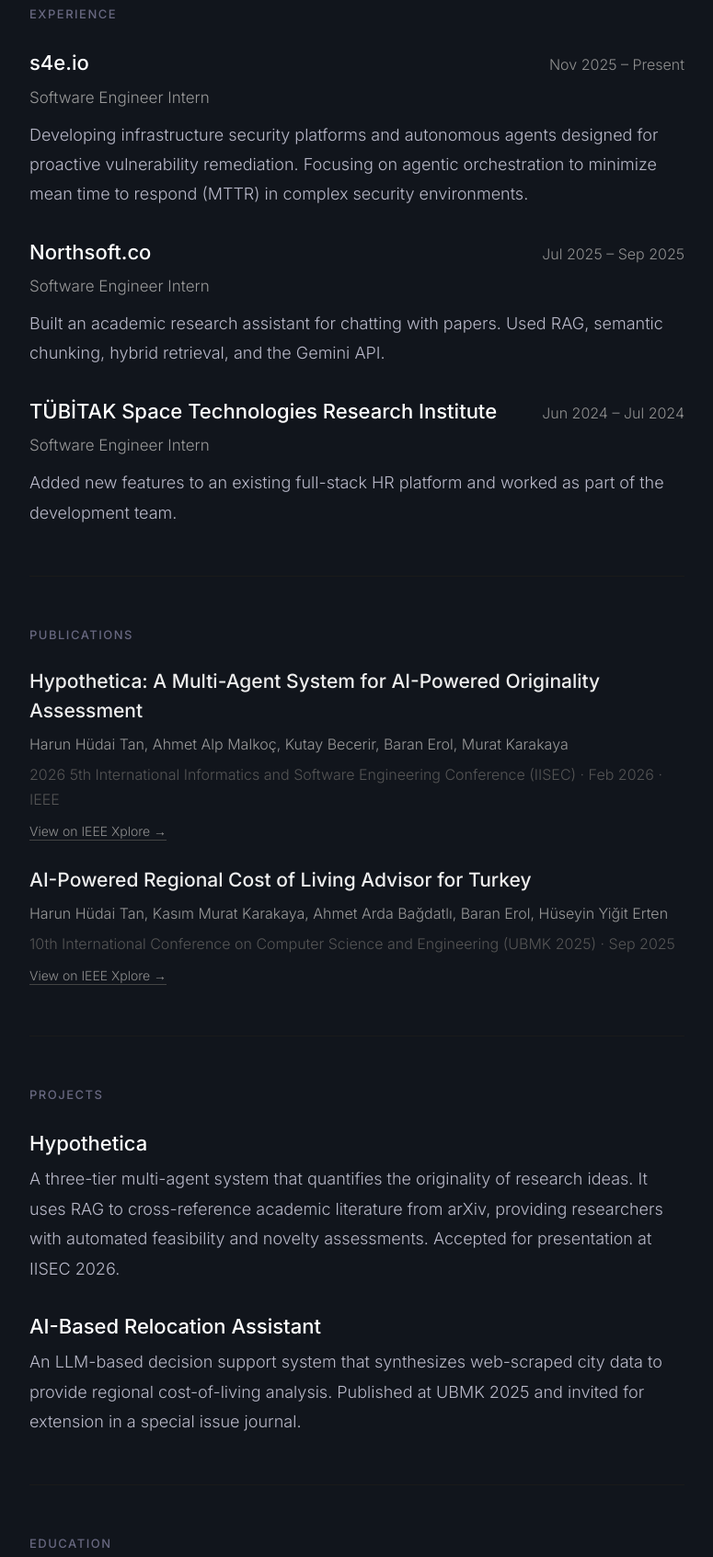
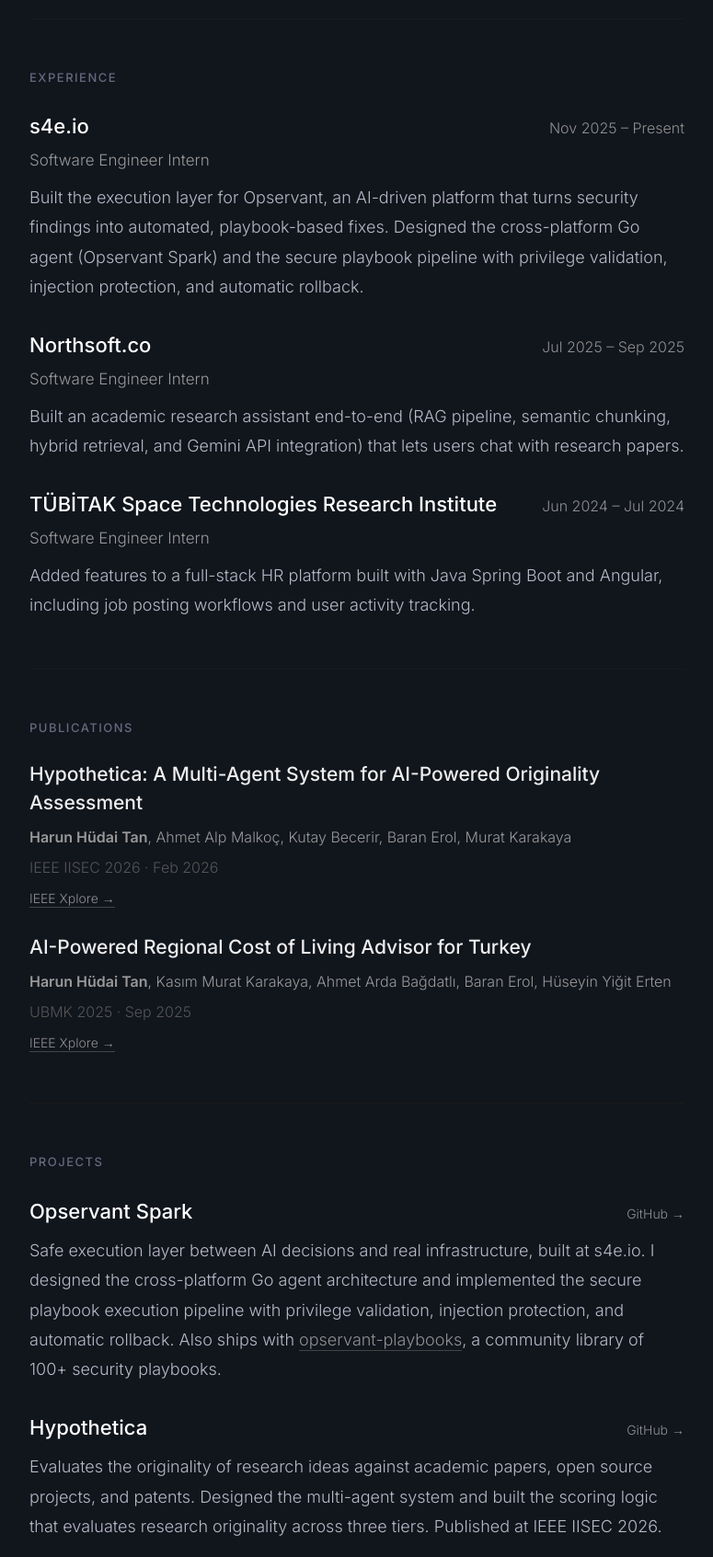
Before and after one commit to HarunHudaiTan/one-pager, a plain HTML site: page index.html in a window 1280 px wide. Shown: the part 700-2393 px from the top of the page at 92% size, without its empty margins (252-1027 px from the left). Drawn offline with Linux system fonts and the light colour scheme.

Commit message:
Update index.html

```diff
--- a/index.html
+++ b/index.html
@@ -353,13 +353,13 @@
   <div class="header" id="about">
     <div class="header-copy">
       <div class="name">Harun Hüdai Tan</div>
-      <div class="bio" data-en>Software Engineer specialized in autonomous agentic workflows and AI-driven cybersecurity.</div>
-      <div class="bio" data-tr>Otonom ajan iş akışları ve yapay zeka destekli siber güvenlik üzerine uzmanlaşan yazılım mühendisi.</div>
+      <div class="bio" data-en>Software engineer building AI systems that act on security decisions, not just make them.</div>
+      <div class="bio" data-tr>Güvenlik kararlarını yalnızca önermekle kalmayıp, doğrudan uygulamaya geçiren yapay zeka sistemleri geliştiren bir yazılım mühendisi.</div>
       <p class="about-text" data-en>
-        I design and build AI systems for autonomous decision-making and security-critical workflows. Currently at s4e.io, I build agentic threat analysis pipelines. My focus is on the intersection of LLM security and automated incident response.
+        I build AI systems that don't just detect security issues, but safely act on them. Most security systems focus on detection, while reliable and controlled execution is still evolving. My work focuses on this space, building agents and execution layers that apply security decisions in real-world systems. I also support my projects with research and continue developing them from an academic perspective.
       </p>
       <p class="about-text" data-tr>
-        Basit sohbet arayüzlerinin ötesine geçen, otonom karar verme yetisine sahip yapay zeka sistemleri tasarlıyorum. Şu an s4e.io bünyesinde, ajansal tehdit analiz pipeline'ları ve güvenli RAG mimarileri üzerine çalışıyorum. Odak noktam, LLM güvenliği ve otomatik olay müdahalesi arasındaki kesişim kümesidir.
+        Güvenlik sorunlarını yalnızca tespit etmekle kalmayıp, güvenli şekilde aksiyona dönüştüren yapay zeka sistemleri geliştiriyorum. Günümüzde çoğu güvenlik sistemi tespit odaklıdır; ancak bu bulguları güvenilir ve kontrollü şekilde uygulayan çözümler hâlâ gelişmektedir. Benim çalışmalarım da bu alana odaklanır ve güvenlik kararlarını gerçek sistemlerde uygulayabilen ajanlar ile yürütme katmanları geliştirmeyi kapsar. Bunun yanında projelerimi araştırma ile destekliyor ve akademik olarak geliştirmeye devam ediyorum.
       </p>
       <div class="links">
         <a href="mailto:harunhudaitan@gmail.com">harunhudaitan@gmail.com</a>
@@ -398,10 +398,10 @@
         <span data-tr>Yazılım Mühendisi Stajyeri</span>
       </div>
       <div class="item-desc" data-en>
-        Developing infrastructure security platforms and autonomous agents designed for proactive vulnerability remediation. Focusing on agentic orchestration to minimize mean time to respond (MTTR) in complex security environments.
+        Built the execution layer for Opservant, an AI-driven platform that turns security findings into automated, playbook-based fixes. Designed the cross-platform Go agent (Opservant Spark) and the secure playbook pipeline with privilege validation, injection protection, and automatic rollback.
       </div>
       <div class="item-desc" data-tr>
-        Proaktif zafiyet giderme için tasarlanmış altyapı güvenlik platformları ve otonom ajanlar üzerinde çalışıyorum. Karmaşık güvenlik ortamlarında müdahale süresini (MTTR) minimize etmek için ajansal orkestrasyona odaklanıyorum.
+        Yapay zeka destekli Opservant platformunun yürütme katmanını geliştirdim. Bu platform, güvenlik bulgularını otomatik ve playbook tabanlı aksiyonlara dönüştürür. Çapraz platform çalışan Go tabanlı ajanı (Opservant Spark) tasarladım ve yetki doğrulama, komut enjeksiyonuna karşı koruma ve otomatik geri alma mekanizmalarını içeren güvenli bir playbook yürütme altyapısı geliştirdim.
       </div>
     </div>
 
@@ -415,10 +415,10 @@
         <span data-tr>Yazılım Mühendisi Stajyeri</span>
       </div>
       <div class="item-desc" data-en>
-        Built an academic research assistant for chatting with papers. Used RAG, semantic chunking, hybrid retrieval, and the Gemini API.
+        Built an academic research assistant end-to-end (RAG pipeline, semantic chunking, hybrid retrieval, and Gemini API integration) that lets users chat with research papers.
       </div>
       <div class="item-desc" data-tr>
-        Makalelerle sohbet etmeyi mümkün kılan bir akademik araştırma asistanı geliştirdim. RAG, semantik parçalama, hibrit erişim ve Gemini API kullandım.
+        Kullanıcıların akademik makalelerle etkileşim kurabildiği bir araştırma asistanını uçtan uca geliştirdim. Bu sistem; RAG pipeline, semantik parçalama, hibrit veri erişimi ve Gemini API entegrasyonunu içerir.
       </div>
     </div>
 
@@ -432,10 +432,10 @@
         <span data-tr>Yazılım Mühendisi Stajyeri</span>
       </div>
       <div class="item-desc" data-en>
-        Added new features to an existing full-stack HR platform and worked as part of the development team.
+        Added features to a full-stack HR platform built with Java Spring Boot and Angular, including job posting workflows and user activity tracking.
       </div>
       <div class="item-desc" data-tr>
-        Mevcut bir full-stack İK platformuna yeni özellikler ekledim ve geliştirme ekibinin bir parçası olarak çalıştım.
+        Java Spring Boot ve Angular ile geliştirilen bir İK platformuna yeni özellikler ekledim. İş ilanı süreçlerini yöneten akışlar ve kullanıcı aktivite takibi gibi sistemleri geliştirdim.
       </div>
     </div>
   </div>
@@ -452,29 +452,29 @@
     <div class="pub">
       <div class="pub-title">Hypothetica: A Multi-Agent System for AI-Powered Originality Assessment</div>
       <div class="pub-meta">
-        <span data-en>Harun Hüdai Tan, Ahmet Alp Malkoç, Kutay Becerir, Baran Erol, Murat Karakaya</span>
-        <span data-tr>Harun Hüdai Tan, Ahmet Alp Malkoç, Kutay Becerir, Baran Erol, Murat Karakaya</span>
+        <span data-en><strong>Harun Hüdai Tan</strong>, Ahmet Alp Malkoç, Kutay Becerir, Baran Erol, Murat Karakaya</span>
+        <span data-tr><strong>Harun Hüdai Tan</strong>, Ahmet Alp Malkoç, Kutay Becerir, Baran Erol, Murat Karakaya</span>
       </div>
       <div class="pub-meta" style="color:#555;">
-        <span data-en>2026 5th International Informatics and Software Engineering Conference (IISEC) · Feb 2026 · IEEE</span>
-        <span data-tr>2026 5. Uluslararası Bilişim ve Yazılım Mühendisliği Konferansı (IISEC) · Şub 2026 · IEEE</span>
+        <span data-en>IEEE IISEC 2026 · Feb 2026</span>
+        <span data-tr>IEEE IISEC 2026 · Şub 2026</span>
       </div>
       <a class="pub-link" href="https://ieeexplore.ieee.org/abstract/document/11418474" target="_blank">
-        <span data-en>View on IEEE Xplore →</span>
-        <span data-tr>IEEE Xplore'da Görüntüle →</span>
+        <span data-en>IEEE Xplore →</span>
+        <span data-tr>IEEE Xplore →</span>
       </a>
     </div>
 
     <div class="pub">
       <div class="pub-title">AI-Powered Regional Cost of Living Advisor for Turkey</div>
-      <div class="pub-meta">Harun Hüdai Tan, Kasım Murat Karakaya, Ahmet Arda Bağdatlı, Baran Erol, Hüseyin Yiğit Erten</div>
+      <div class="pub-meta"><strong>Harun Hüdai Tan</strong>, Kasım Murat Karakaya, Ahmet Arda Bağdatlı, Baran Erol, Hüseyin Yiğit Erten</div>
       <div class="pub-meta" style="color:#555;">
-        <span data-en>10th International Conference on Computer Science and Engineering (UBMK 2025) · Sep 2025</span>
-        <span data-tr>10. Uluslararası Bilgisayar Bilimi ve Mühendisliği Konferansı (UBMK 2025) · Eyl 2025</span>
+        <span data-en>UBMK 2025 · Sep 2025</span>
+        <span data-tr>UBMK 2025 · Eyl 2025</span>
       </div>
       <a class="pub-link" href="https://ieeexplore.ieee.org/abstract/document/11206933" target="_blank">
-        <span data-en>View on IEEE Xplore →</span>
-        <span data-tr>IEEE Xplore'da Görüntüle →</span>
+        <span data-en>IEEE Xplore →</span>
+        <span data-tr>IEEE Xplore →</span>
       </a>
     </div>
   </div>
@@ -489,18 +489,25 @@
     </div>
 
     <div class="item">
-      <div class="item-title" style="margin-bottom:4px;">Hypothetica</div>
-      <div class="item-desc" data-en>A three-tier multi-agent system that quantifies the originality of research ideas. It uses RAG to cross-reference academic literature from arXiv, providing researchers with automated feasibility and novelty assessments. Accepted for presentation at IISEC 2026.</div>
-      <div class="item-desc" data-tr>Araştırma fikirlerinin özgünlüğünü puanlayan üç katmanlı bir çok ajanlı sistem. arXiv üzerindeki akademik literatürü RAG ile tarayarak araştırmacılara otonom fizibilite ve yenilik analizi sunar. IISEC 2026 konferansında sunulmak üzere kabul edilmiştir.</div>
+      <div class="item-header">
+        <div class="item-title" style="margin-bottom:4px;">Opservant Spark</div>
+        <div class="item-date">
+          <a href="https://github.com/s4e-io/opservant-spark" target="_blank" style="color:#909090; font-size:14px;">GitHub →</a>
+        </div>
+      </div>
+      <div class="item-desc" data-en>Safe execution layer between AI decisions and real infrastructure, built at s4e.io. I designed the cross-platform Go agent architecture and implemented the secure playbook execution pipeline with privilege validation, injection protection, and automatic rollback. Also ships with <a href="https://github.com/s4e-io/opservant-playbooks" target="_blank" style="color:#909090; border-bottom: 1px solid #444; padding-bottom:1px;">opservant-playbooks</a>, a community library of 100+ security playbooks.</div>
+      <div class="item-desc" data-tr>s4e.io bünyesinde geliştirilen, yapay zeka kararları ile gerçek sistemler arasında güvenli bir yürütme katmanı. Çapraz platform Go ajan mimarisini tasarladım ve yetki kontrolü, komut enjeksiyonuna karşı koruma ve otomatik geri alma özelliklerine sahip güvenli bir playbook yürütme altyapısı geliştirdim. Ayrıca 100'den fazla güvenlik playbook'u içeren topluluk kütüphanesi <a href="https://github.com/s4e-io/opservant-playbooks" target="_blank" style="color:#909090; border-bottom: 1px solid #444; padding-bottom:1px;">opservant-playbooks</a> ile birlikte sunulmaktadır.</div>
     </div>
 
     <div class="item">
-      <div class="item-title" style="margin-bottom:4px;">
-        <span data-en>AI-Based Relocation Assistant</span>
-        <span data-tr>Yapay Zeka Destekli Yerleşim Danışmanı</span>
+      <div class="item-header">
+        <div class="item-title" style="margin-bottom:4px;">Hypothetica</div>
+        <div class="item-date">
+          <a href="https://github.com/HarunHudaiTan/Hypothetica" target="_blank" style="color:#909090; font-size:14px;">GitHub →</a>
+        </div>
       </div>
-      <div class="item-desc" data-en>An LLM-based decision support system that synthesizes web-scraped city data to provide regional cost-of-living analysis. Published at UBMK 2025 and invited for extension in a special issue journal.</div>
-      <div class="item-desc" data-tr>Şehir verilerini web scraping ile toplayan ve bölgesel yaşam maliyeti analizi sunan LLM tabanlı bir karar destek sistemi. UBMK 2025'te yayınlanmış ve özel bir dergi sayısı için genişletilmek üzere davet almıştır.</div>
+      <div class="item-desc" data-en>Evaluates the originality of research ideas against academic papers, open source projects, and patents. Designed the multi-agent system and built the scoring logic that evaluates research originality across three tiers. Published at IEEE IISEC 2026.</div>
+      <div class="item-desc" data-tr>Araştırma fikirlerinin özgünlüğünü akademik yayınlar, açık kaynak projeler ve patentler üzerinden analiz eden bir sistem. Çok ajanlı mimariyi tasarladım ve özgünlük değerlendirmesini farklı katmanlarda yapan puanlama sistemini geliştirdim. Çalışma IEEE IISEC 2026 kapsamında yayımlandı.</div>
     </div>
   </div>
 
```
